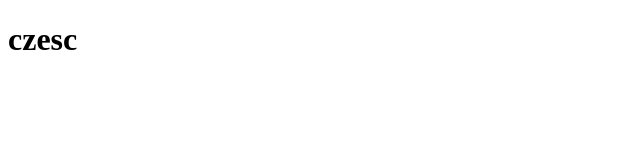
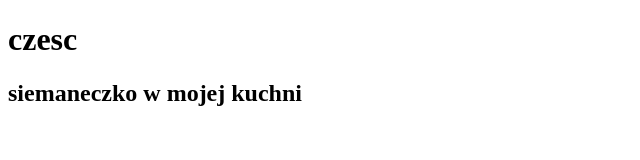
Before and after one commit to AdamAdamK/Test10, a plain HTML site: page index.html in a window 1280 px wide. Shown: the whole page, without its empty margins (0-640 px from the left). Drawn offline with Linux system fonts and the light colour scheme.

Commit message:
added new idea

```diff
--- a/index.html
+++ b/index.html
@@ -10,6 +10,7 @@
 
 <body>
     <h1>czesc</h1>
+    <h2>siemaneczko w mojej kuchni</h2>
 </body>
 
 </html>
```
